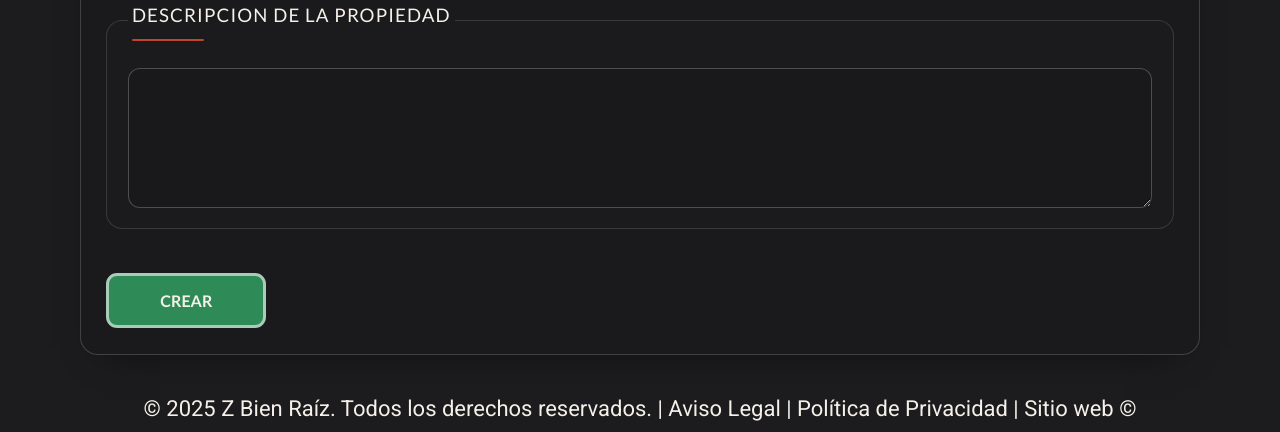
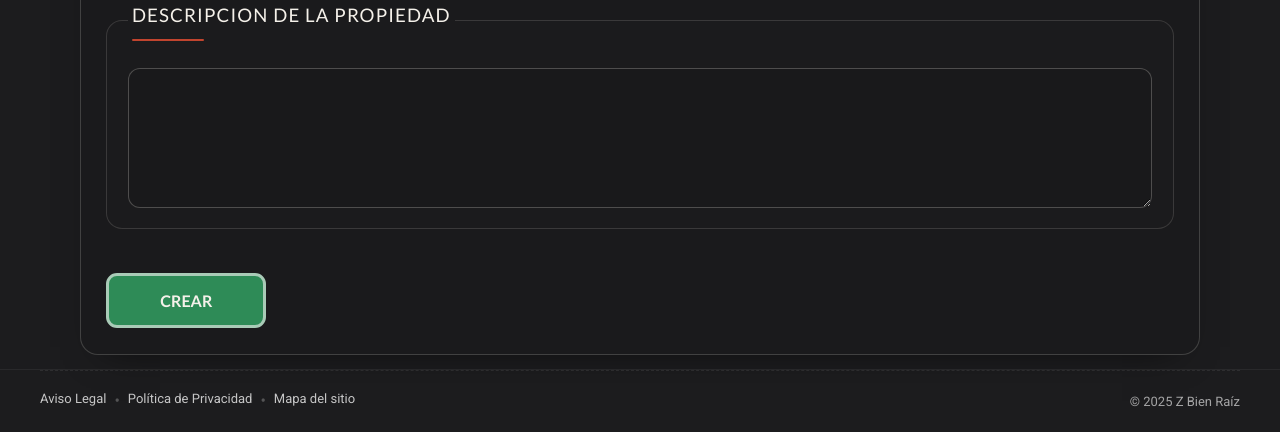
Before and after one commit to davidcano23/Zubana-Web, a PHP site: template views/crear/crear-casa.php in a window 1280 px wide. Shown: the part 2615-3047 px from the top of the page. Run offline with PHP 8.4, Linux system fonts and the light colour scheme; the template is opened without the code that fills it, so the values that code supplies are empty; style sheets or scripts are compiled from the project's sources; some libraries are stand-ins or nearby versions; some web fonts are replaced.

Commit message:
Actualizacion 3/11/2025 5:54 PM

```diff
--- a/src/scss/layout/_footer.scss
+++ b/src/scss/layout/_footer.scss
@@ -1,270 +1,162 @@
 @use 'base/variables' as v;
 @use 'base/mixins' as m;
 
-.footer {
-    width: 100%;
-    height: auto;
-    display: flex;
-    flex-direction: column;
-    align-items: center;
-    justify-content: center;
-    padding: 0 4rem;
-
-    @include m.desktop {
-        padding: 0 2rem;
+/* ====== BASE ====== */
+.zf-footer{
+  color: v.$arenaclaro;
+  padding-inline: 1.6rem;
+  border-top: 1px solid rgba(255,255,255,.06);
+  @include m.tablet { padding-inline: 2.4rem; }
+  @include m.desktop { padding-inline: 4rem; }
 }
 
-    p {
-        font-size: 1.6rem;
-        text-align: center;
-        margin-top: 2rem;
+/* ====== CINTA SUPERIOR ====== */
+.zf-footer__bar{
+  display:grid; gap:1rem; align-items:center;
+  grid-template-columns: 1fr;
+  padding-block: 2rem;
+  border-bottom: 1px dashed rgba(255,255,255,.08);
 
-        @include m.tablet {
-            font-size: 1.8rem;
-        }
-        @include m.desktop {
-            font-size: 2.2rem;
+  @include m.tablet{
+    grid-template-columns: auto 1fr auto;
+    gap: 2rem;
   }
 }
 
-    .admin_movil {
-        padding: 1.5rem;
-        width: 100%;
-            p {
-                display: flex;
-                font-size: 1.8rem;
-                color: v.$grisniebla;
-                text-transform: uppercase;
+.zf-brand{
+  display:inline-flex; align-items:center; gap:.8rem; text-decoration:none;
+  &__logo{ display:block; width: 10rem; height: auto;  }
+  &__name{ font-weight:700; letter-spacing:.2px; color: v.$arenaclaro; }
+  &:focus-visible{ outline:2px solid v.$rojotierra; outline-offset:3px; }
 }
+
+.zf-tagline{
+  margin:0; font-size:1.4rem; opacity:.8; text-align:left;
+  @include m.desktop{ font-size:1.6rem; }
+}
+
+.zf-cta{
+  justify-self:start;
+  display:inline-flex; align-items:center; gap:.6rem;
+  border:1px solid rgba(255,255,255,.12);
+  padding:.8rem 1.2rem; border-radius:999px;
+  font-size:1.4rem; text-decoration:none; color:v.$arenaclaro;
+  transition: transform .15s ease, border-color .15s ease, background-color .15s ease;
+  &:hover{ transform: translateY(-1px); border-color: v.$rojotierra; background: rgba(255,255,255,.03); }
+  &:focus-visible{ outline:2px solid v.$rojotierra; outline-offset:3px; }
+}
+
+/* ====== GRID PRINCIPAL ====== */
+.zf-footer__grid{
+  display:grid; gap:1.6rem; padding-block:2.4rem;
+  grid-template-columns: 1fr;
+  width: 90%;
+  margin: 0 auto;
+  @include m.tablet{ grid-template-columns: 1.2fr 1fr 1fr 1fr; gap:2.4rem; }
+  @include m.desktop{ gap:3.2rem; }
+}
+
+/* Columna/acordeón */
+.zf-col{
+  background: rgba(255,255,255,.02);
+  border: 1px solid rgba(255,255,255,.06);
+  border-radius: 12px;
+  padding: 1.2rem 1.4rem;
+  width: 90%;
+  height: auto;
+  margin: 0 auto;
+
+  @include m.tablet { width: auto; }
+
+  /* reset summary */
+  & > summary{
+    list-style:none; cursor:pointer;
+    display:flex; align-items:center; justify-content:space-between;
+    gap:.8rem; padding:.2rem 0;
+    &::-webkit-details-marker{ display:none; }
+  }
+
+  /* título */
+  .zf-col__title{
+    margin:0; font-family: v.$secundaria;
+    font-size:1.4rem; letter-spacing:.3px; color:v.$arenaclaro;
+  }
+
+  /* contenido */
+  .zf-col__text{ margin:.6rem 0 0; font-size:1.5rem; line-height:1.6; color:rgba(255,255,255,.75); }
+
+  /* abrir/cerrar solo afecta en móvil, en desktop forzamos abierto */
+  @include m.tablet{
+    &[open] .zf-col__text,
+    &[open] .zf-list,
+    &[open] .zf-links,
+    &[open] .zf-social,
+    &[open] .zf-address{ display:block; }
+    summary{ cursor:default; }
   }
 }
 
-.contenedo {
-    width: 100%;
-}
-
-.navegacion {
-    width: 100%;
-    display: flex;
-    flex-direction: column;
-    align-items: start;
-    justify-content: space-between;
-    margin-top: 2rem;
-
-    .titulo-redes {
-        display: none;
-    }
-
-    @include m.desktop {
-        flex-direction: row;
-        align-items: start;
-        justify-content: center;
-
-        .titulo-redes {
-            display: flex;
+/* Listas de contacto */
+.zf-list{
+  display:grid; gap:.8rem; margin:.6rem 0 0; padding:0; list-style:none;
+  &__item{ display:inline-flex; align-items:center; gap:.8rem; }
+  .zf-ico{ width:18px; height:18px; fill:currentColor; color:v.$rojotierra; opacity:.9; flex:0 0 18px; }
+  a{
+    color:v.$arenaclaro; text-decoration:none; font-size:1.5rem;
+    border-bottom:1px dashed transparent; transition:border-color .15s ease;
+    &:hover{ border-color:rgba(255,255,255,.25); }
+    &:focus-visible{ outline:2px solid v.$rojotierra; outline-offset:3px; }
   }
 }
 
-    .propiedades-venta {
-        display: flex;
-        flex-direction: column;
-        align-items: center;
-        justify-content: center;
-        width: auto;
-
-        @include m.tablet {
-            flex-direction: row;
-            align-items: start;
-            justify-content: space-between;
-            margin-bottom: 2rem;
-        }
-
-        @include m.desktop {
-            margin: 0;
+/* Enlaces rápidos */
+.zf-links{
+  display:grid; grid-auto-rows:min-content; gap:.6rem; margin:.6rem 0 0;
+  a{
+    font-size:1.5rem; color:rgba(255,255,255,.85); text-decoration:none;
+    border-bottom:1px dashed transparent; padding:.1rem 0;
+    &:hover{ border-color:rgba(255,255,255,.2); }
   }
 }
 
-    .card-footer {
-        display: flex;
-        flex-direction: column;
-        justify-content: center;
-        align-items: start;
-        text-align: left;
-        margin: 1.5rem 0;
-        width: 100%;
-
-        @include m.tablet {
-            margin: 0 1rem;
-            width: auto;
-        }
-
-        @include m.desktop {
-           margin: 0 4.5rem;
-           width: 28rem;
-        }
-
-        img {
-            width: 250px;
-            height: 250px;
-            margin: 0 auto;
-        }
-
-        .parrafo_img {
-            font-size: 1.6rem;
-            text-align: center;
-            margin: 0 auto;
-            text-transform: uppercase;
-        }
-
-        p {
-            font-family: v.$secundaria;
-            font-size: 1.8rem;
-            color: v.$rojotierra;
-            margin: 0;
-            text-align: left;
-        }
-
-        .nosotros_text {
-            width: auto;
-            height: 15rem;
-            text-align: left;
-            line-height: 1.5;
-            font-size: 1.6rem;
-            color: v.$arenaclaro;
-
-        }
-
-        .sub_hijo_card_footer {
-            display: flex;
-            align-items: end;
-            justify-content: left;
-            width: auto;
-            margin: .5rem 0;
-
-            img {
-                width: 3rem;
-                height: 3rem;
-                margin: 0;
-            }
-
-            a {
-                font-size: 1.4rem;
-                margin-left: 1rem;
+/* Redes */
+.zf-social{
+  display:inline-flex; gap:.8rem; margin:.6rem 0 0;
+  a{
+    display:grid; place-items:center; width:38px; height:38px; border-radius:10px;
+    border:1px solid rgba(255,255,255,.12); text-decoration:none;
+    transition: transform .15s ease, border-color .15s ease, background-color .15s ease;
+    svg{ width:20px; height:20px; fill:currentColor; color:v.$arenaclaro; }
+    &:hover{ transform:translateY(-1px); border-color:v.$rojotierra; background:rgba(255,255,255,.03); }
+    &:focus-visible{ outline:2px solid v.$rojotierra; outline-offset:3px; }
   }
 }
 
-        .parrafo_footer {
-            text-decoration: none;
-            color: v.$arenaclaro;
-            margin: 0;
-            font-size: 1.8rem;
+.zf-address{ margin:.8rem 0 0; font-style:normal; font-size:1.4rem; color:rgba(255,255,255,.7); }
 
+/* ====== FRANJA LEGAL ====== */
+.zf-legal{
+  border-top:1px dashed rgba(255,255,255,.08);
+  padding-block:1.6rem;
+  display:grid; gap:1rem;
+  @include m.tablet{ grid-template-columns: 1fr auto; align-items:center; }
 }
 
-        @include m.tablet {
-            .nosotros_text {
-                font-size: 1.6rem;
+.zf-legal__links{
+  display:inline-flex; gap:.8rem; flex-wrap:wrap;
+  a{
+    color:rgba(255,255,255,.75); text-decoration:none; font-size:1.3rem;
+    border-bottom:1px dashed transparent;
+    &:hover{ border-color:rgba(255,255,255,.25); }
+    &:focus-visible{ outline:2px solid v.$rojotierra; outline-offset:3px; }
   }
-            .sub_hijo_card_footer {
-                .parrafo_footer {
-                    font-size: 1.6rem;
-                }
-            }
-            p {
-                font-size: 2rem;
-                text-align: left;
-            }
-            a {
-                font-size: 1.6rem;
-            }
+  span{ color:rgba(255,255,255,.25); }
 }
 
-        @include m.desktop {
-            .nosotros_text {
-                font-size: 1.8rem;
+.zf-copy{ margin:0; font-size:1.3rem; color:rgba(255,255,255,.6); }
+
+/* Mantengo tu admin_movil */
+.admin_movil{
+  padding:1.2rem 0; width:100%;
+  p{ margin:0; font-size:1.5rem; color:v.$grisniebla; text-transform:uppercase; }
 }
-            .sub_hijo_card_footer {
-                .parrafo_footer {
-                    font-size: 1.8rem;
-                }
-            }
-            p {
-                font-size: 3rem;
-            }
-            a {
-                font-size: 1.6rem;
-            }
-        }
-    }
-
-
-    .redes-footer {
-        display: flex;
-        flex-direction: column;
-        align-items: start;
-        justify-content: left;
-        margin: 1rem 0;
-        img {
-            width: 30px;
-            height: 30px;
-            margin: 0;
-            margin-right: .5rem;
-        }
-
-        p {
-            font-size: 1.6rem;
-            color: v.$arenaclaro;
-        }
-
-        @include m.tablet {
-            flex-direction: row;
-            align-items: end;
-            img {
-                width: 35px;
-                height: 35px;
-                margin-right: 1rem;
-            }
-            p {
-                margin: 1.5rem o;
-                font-size: 1.8rem;
-            }
-        }
-
-        @include m.desktop {
-            flex-direction: row;
-            align-items: end;
-            img {
-                width: 50px;
-                height: 50px;
-                margin-right: 1rem;
-            }
-            p {
-                margin: 1.5rem o;
-                font-size: 2.2rem;
-            }
-        }
-    }
-
-}
-
-.mi-alerta {
-    font-family: v.$secundaria;
-    border-radius: 12px;
-    background: v.$arenaclaro;
-}
-
-.mi-boton-confirmar {
-    background-color: v.$rojotierra !important;
-    color: v.$arenaclaro;
-    font-weight: v.$bold;
-    padding: 6px 16px;
-    border-radius: 6px;
-}
-
-.mi-boton-cancelar {
-    background-color: v.$grisniebla !important;
-    color: v.$arenaclaro;
-    font-weight: v.$bold;
-    padding: 6px 16px;
-    border-radius: 6px;
-}
--- a/src/scss/layout/_propiedad.scss
+++ b/src/scss/layout/_propiedad.scss
@@ -319,6 +319,7 @@
                     width: 25px;
                     height: 25px;
                     margin-right: 1rem;
+                    filter: invert(1);
 
                     @include m.tablet {
                         width: 35px;
--- a/views/layout.php
+++ b/views/layout.php
@@ -371,70 +371,95 @@
 
 
     <div class="linea-blanca"></div>
-    <footer class="footer">
-
+        <footer class="zf-footer" role="contentinfo">
         <?php if($footer) { ?>
 
-        <div class="contenedo">
-            <nav class="navegacion">
-                <div class="propiedades-venta">
-                        <div class="card-footer">
-                            <img src="/img/logo_ZB.png" alt="Logo de la Empresa" loading="lazy">
-                            <p class="parrafo_img">"Conecta con tu casa, directo y fácil."</p>
-                        </div>
-
-
-                        <div class="card-footer">
-                            <p>Nosotros</p>
-                            <p class="nosotros_text">"Inmobiliaria especializada en la venta de propiedades en el Oriente Antioqueño. Brindamos acompañamiento profesional para encontrar la mejor inversión o el hogar ideal."</p>
-
-                        </div>
-                        <div class="card-footer contacto_card_footer">
-                            <p>Contáctanos</p>
-                                <div class="sub_hijo_card_footer">
-                                    <img src="/img/whatsapp_Contacto.webp" alt="Logo de Contacto" loading="lazy">
-                                    <p class="parrafo_footer">57+ 311 785 6360</p>
-                                </div>
-
-                                <div class="sub_hijo_card_footer">
-                                    <img src="/img/contacto.png" alt="Logo de Contacto" loading="lazy">
-                                    <p class="parrafo_footer">57+ 314 791 9932</p>
-                                </div>
-                        </div>
-                </div>
-
-                <div class="card-footer">
-                    <p class="titulo-redes">Redes Sociales</p>
-
-                    <div class="redes-footer">
-                        <img src="/img/Instagram_Contacto.webp" alt="Icono Instagram" loading="lazy">
-                        <p>@zubanabienraiz</p>
-                    </div>
-                    <div class="redes-footer">
-                        <img src="/img/Facebook_Contacto.webp" alt="Icono Facebook" loading="lazy">
-                        <p>@zubanabienraiz</p>
-                    </div>
-                    <div class="redes-footer">
-                        <img src="/img/Tiktok_Contacto.webp" alt="Icono Tik Tok" loading="lazy">
-                        <p>@zubanabienraiz</p>
-                    </div>
-
-                </div>
-            </nav>
+        <!-- CINTA SUPERIOR -->
+        <div class="zf-footer__bar">
+            <a class="zf-brand" href="/" aria-label="Inicio Z Bien Raíz">
+            <img class="zf-brand__logo" src="/img/logo_ZB.png" alt="Z Bien Raíz" width="36" height="36" loading="lazy">
+            </a>
+            <p class="zf-tagline">Conecta con tu casa, directo y fácil.</p>
+            <a class="zf-cta" href="https://wa.me/573117856360" target="_blank" rel="noopener">WhatsApp</a>
         </div>
 
-        <?php if(!$auth): ?>
-            <a class="admin_movil" href="/login">
-                <div class="contenido-a">
-                <p>Admin</p>
-                </div>
-            </a>
-            <?php endif; ?>
+        <!-- GRID PRINCIPAL -->
+        <div class="zf-footer__grid" aria-label="Información del sitio">
+            <!-- Columna 1: Nosotros (details = acordeón en móvil) -->
+            <details class="zf-col" open>
+            <summary class="zf-col__title">Nosotros</summary>
+            <p class="zf-col__text">
+                Inmobiliaria especializada en el Oriente Antioqueño. Acompañamos tu compra o inversión con asesoría profesional.
+            </p>
+            </details>
+
+            <!-- Columna 2: Contacto -->
+            <details class="zf-col" open>
+            <summary class="zf-col__title">Contáctanos</summary>
+            <ul class="zf-list">
+                <li class="zf-list__item">
+                <svg class="zf-ico" viewBox="0 0 24 24" aria-hidden="true"><path d="M6.6 10.8a15.6 15.6 0 006.6 6.6l2.2-2.2a1.2 1.2 0 011.2-.3 13.1 13.1 0 004 0 1.2 1.2 0 011 .9l.8 3.7a1.2 1.2 0 01-1.1 1.4A19.6 19.6 0 012 4.7 1.2 1.2 0 013.4 3.6l3.7.8a1.2 1.2 0 01.9 1 13.1 13.1 0 000 4 1.2 1.2 0 01-.3 1.2z"/></svg>
+                <a href="tel:+573117856360">+57 311 785 6360</a>
+                </li>
+                <li class="zf-list__item">
+                <svg class="zf-ico" viewBox="0 0 24 24" aria-hidden="true"><path d="M6.6 10.8a15.6 15.6 0 006.6 6.6l2.2-2.2a1.2 1.2 0 011.2-.3 13.1 13.1 0 004 0 1.2 1.2 0 011 .9l.8 3.7a1.2 1.2 0 01-1.1 1.4A19.6 19.6 0 012 4.7 1.2 1.2 0 013.4 3.6l3.7.8a1.2 1.2 0 01.9 1 13.1 13.1 0 000 4 1.2 1.2 0 01-.3 1.2z"/></svg>
+                <a href="tel:+573147919932">+57 314 791 9932</a>
+                </li>
+                <li class="zf-list__item">
+                <svg class="zf-ico" viewBox="0 0 24 24" aria-hidden="true"><path d="M4 6l8 6 8-6v12H4zM20 6H4l8 6z"/></svg>
+                <a href="mailto:contacto@zubanabienraiz.com">contacto@zubanabienraiz.com</a>
+                </li>
+            </ul>
+            </details>
+
+            <!-- Columna 3: Enlaces rápidos -->
+            <details class="zf-col" open>
+            <summary class="zf-col__title">Enlaces</summary>
+            <nav class="zf-links" aria-label="Enlaces rápidos">
+                <a href="/propiedades">Propiedades</a>
+                <a href="/nosotros">Nosotros</a>
+                <a href="/contacto">Contacto</a>
+                <a href="/faq">Preguntas frecuentes</a>
+            </nav>
+            </details>
+
+            <!-- Columna 4: Redes + ubicación -->
+            <details class="zf-col" open>
+            <summary class="zf-col__title">Síguenos</summary>
+            <div class="zf-social">
+                <a href="https://instagram.com/zubanabienraiz" target="_blank" rel="noopener" aria-label="Instagram">
+                <svg viewBox="0 0 24 24" aria-hidden="true"><path d="M7 2h10a5 5 0 015 5v10a5 5 0 01-5 5H7a5 5 0 01-5-5V7a5 5 0 015-5zm5 5a5 5 0 100 10 5 5 0 000-10zm6.5.9a1.1 1.1 0 10-2.2 0 1.1 1.1 0 002.2 0z"/></svg>
+                </a>
+                <a href="https://facebook.com/zubanabienraiz" target="_blank" rel="noopener" aria-label="Facebook">
+                <svg viewBox="0 0 24 24" aria-hidden="true"><path d="M22 12a10 10 0 10-11.6 9.9v-7h-2.4V12h2.4V9.7c0-2.4 1.4-3.7 3.5-3.7 1 0 2 .2 2 .2v2.2h-1.1c-1.1 0-1.5.7-1.5 1.4V12h2.6l-.4 2.9h-2.2v7A10 10 0 0022 12z"/></svg>
+                </a>
+                <a href="https://tiktok.com/@zubanabienraiz" target="_blank" rel="noopener" aria-label="TikTok">
+                <svg viewBox="0 0 24 24" aria-hidden="true"><path d="M16.5 3a5.6 5.6 0 004.1 4v3.2a8.7 8.7 0 01-4.1-1.1v6.2a6.3 6.3 0 11-6.3-6.3c.3 0 .5 0 .8.1v3.3a3 3 0 00-.8-.1 3 3 0 103 3V3h3.3z"/></svg>
+                </a>
+            </div>
+            <address class="zf-address">
+                Oriente Antioqueño, Colombia
+            </address>
+            </details>
+        </div>
+
 
         <?php }; ?>
 
-        <p class="copyright">© 2025 Z Bien Raíz. Todos los derechos reservados. | Aviso Legal | Política de Privacidad | Sitio web &copy;</p>
-    </footer>
+        <!-- FRANJA LEGAL -->
+        <div class="zf-legal">
+            <nav class="zf-legal__links" aria-label="Legal">
+            <a href="/aviso-legal">Aviso Legal</a>
+            <span aria-hidden="true">•</span>
+            <a href="/politica-de-privacidad">Política de Privacidad</a>
+            <span aria-hidden="true">•</span>
+            <a href="/sitemap">Mapa del sitio</a>
+            </nav>
+            <p class="zf-copy">© 2025 Z Bien Raíz</p>
+        </div>
+        </footer>
+
+
 
     <?php
         // leer “flash” de errores si los puso el controlador
```
Lines whose indentation alone changed are shown as unchanged.
